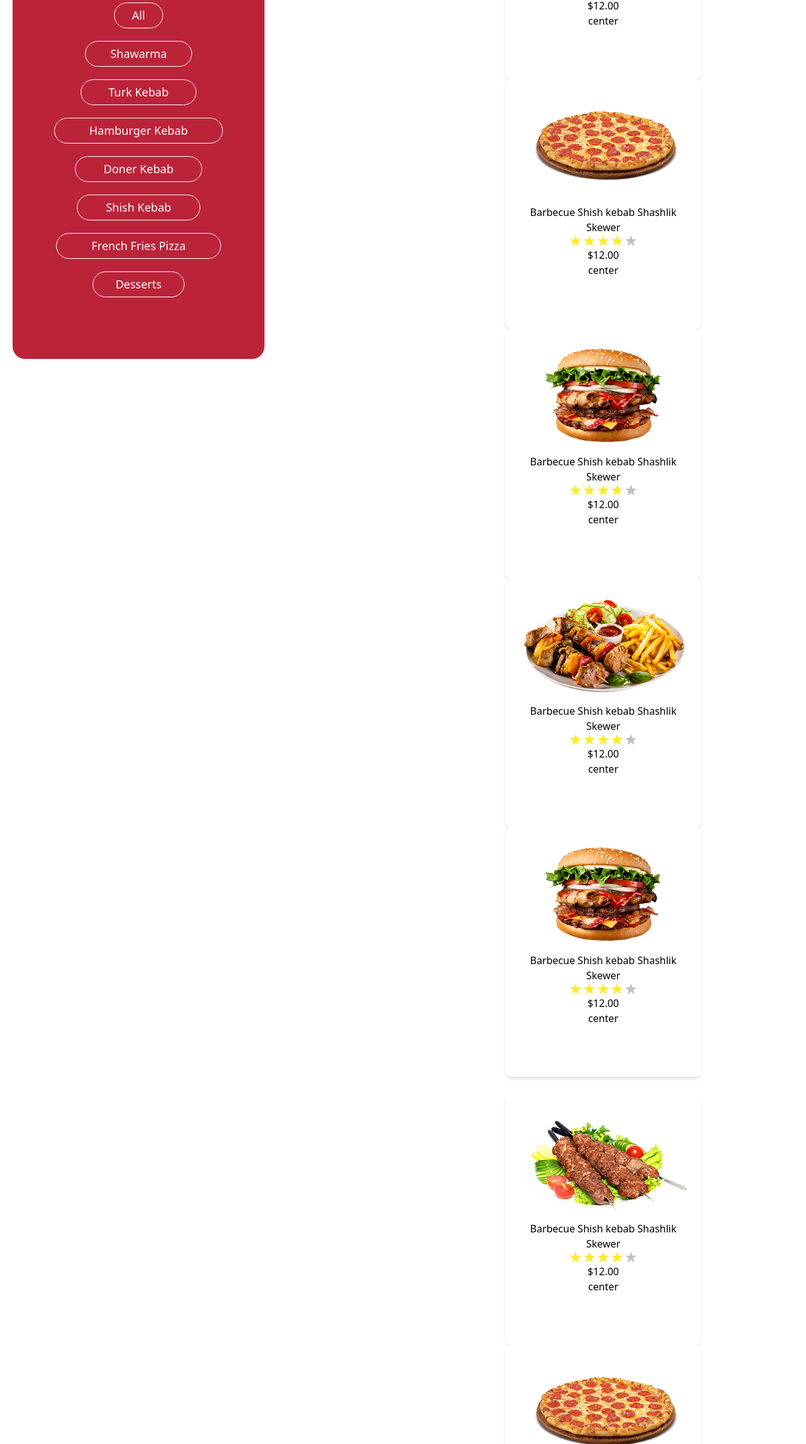
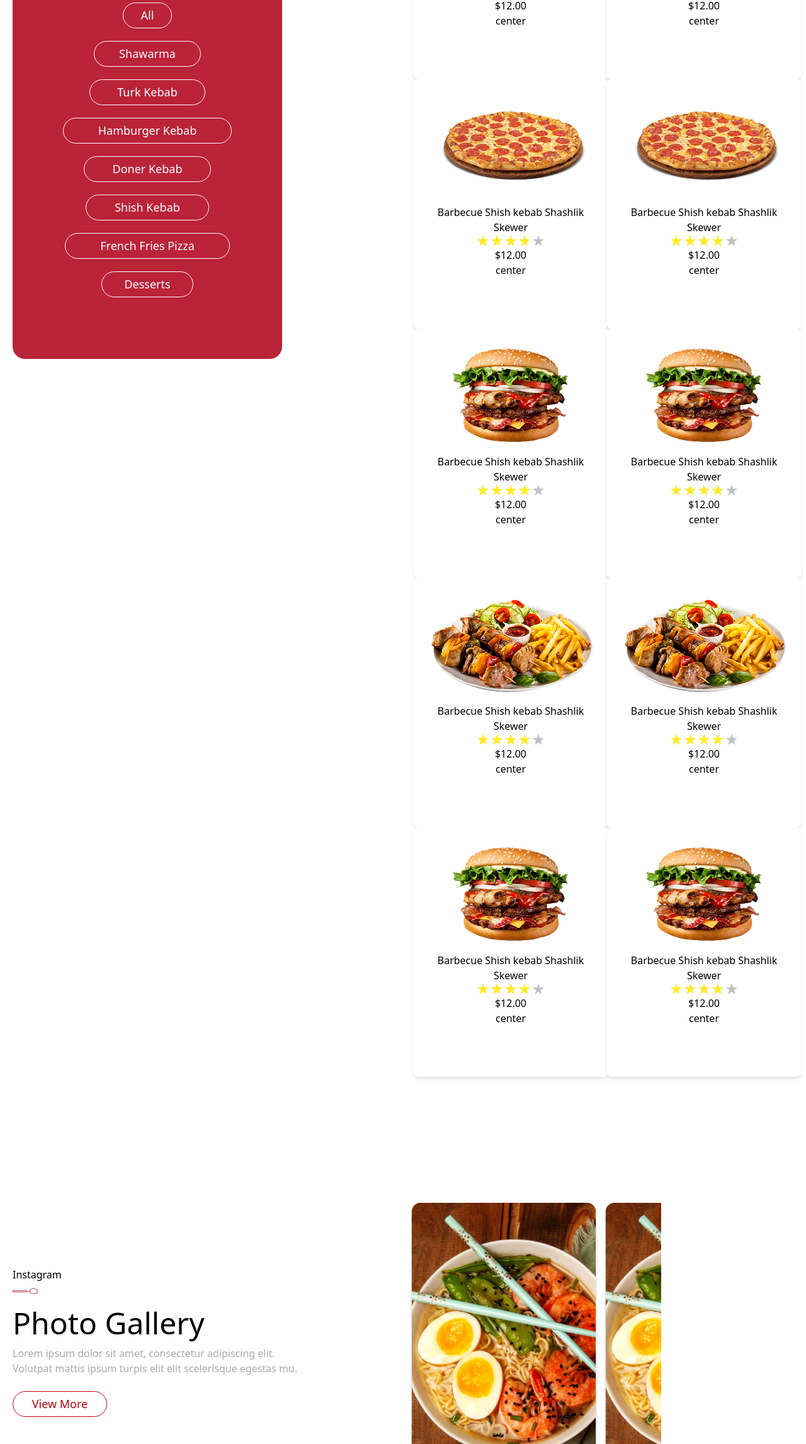
Before and after one commit to Alisher20060109/2-egzamin, a plain HTML site: page pages/Menu.html in a window 1280 px wide. Shown: the part 507-2800 px from the top of the page at 63% size. Drawn offline with nearby package versions, Linux system fonts and the light colour scheme; files whose address does not match are found by name.

Commit message:
making electro becycle

```diff
--- a/pages/Menu.html
+++ b/pages/Menu.html
@@ -42,14 +42,14 @@
     </header>
 
     <main>
-      <section>
-        <div class="container mx-auto pt-[150px] pb-[200px] flex flex-col lg:grid lg:grid-cols-2 items-start px-[20px] gap-8">
+      <section class="pt-[150px] pb-[100px]">
+         <div class="container mx-auto flex flex-col xl:grid lg:grid-cols-2  justify-between px-[20px] gap-8 ">
           <div>
             <div class="container mx-[auto]">
 
 
               <div
-                class="flex flex-col p-[50px] gap-[20px] justify-normal max-w-[400px]  bg-[#BB2339] h-[840px] justify-between items-center pb-[10px] whitespace-nowrap gap-2 rounded-[20px]"
+                class="flex flex-col p-[50px] gap-[20px] justify-normal max-w-[428px] w-full bg-[#BB2339] h-[840px] justify-between items-center pb-[10px] whitespace-nowrap gap-2 rounded-[20px]"
               >
 
               <h1 class="text-[48px] text-[#FFFFFF] pb-[60px]">
@@ -107,10 +107,10 @@
             </div>
           </div>
 
-          <div class="flex flex-col  :grid grid-cols-2 items-center gap-[30px] ">
+          <div class="flex flex-col md:grid grid-cols-2 items-center gap-[10px] ">
             <div class="">
             <div
-              class="cursor-pointer w-[310px] h-[396px] p-4 flex flex-col items-center text-center bg-white rounded-lg shadow-md transform transition duration-300 hover:scale-105 hover:shadow-xl"
+              class="cursor-pointer w-[310px] h-[396px] p-4 flex flex-col  items-center text-center bg-white rounded-lg shadow-md transform transition duration-300 hover:scale-105 hover:shadow-xl"
             >
               <img src="../raemlar/shashlik.png" alt="" />
               <p class="text-center">
@@ -243,9 +243,9 @@
             </button>
           </div>
           <div class="flex gap-2 items-center  overflow-x-auto scrollbar-hide max-w-[340px] md:max-w-[400px] lg:max-w-[400px]  flex-nowrap">
-             <img class="max-w-[300px] w-full" src="./raemlar/lagmon.png" alt="">
-              <img class="max-w-[300px] w-full" src="./raemlar/lagmon.png" alt="">
-               <img class="max-w-[300px] w-full" src="./raemlar/lagmon.png" alt="">
+             <img class="max-w-[300px] w-full" src="../raemlar/lagmon.png" alt="">
+              <img class="max-w-[300px] w-full" src="../raemlar/lagmon.png" alt="">
+               <img class="max-w-[300px] w-full" src="../raemlar/lagmon.png" alt="">
           </div>
         </div>
       </section>
```
